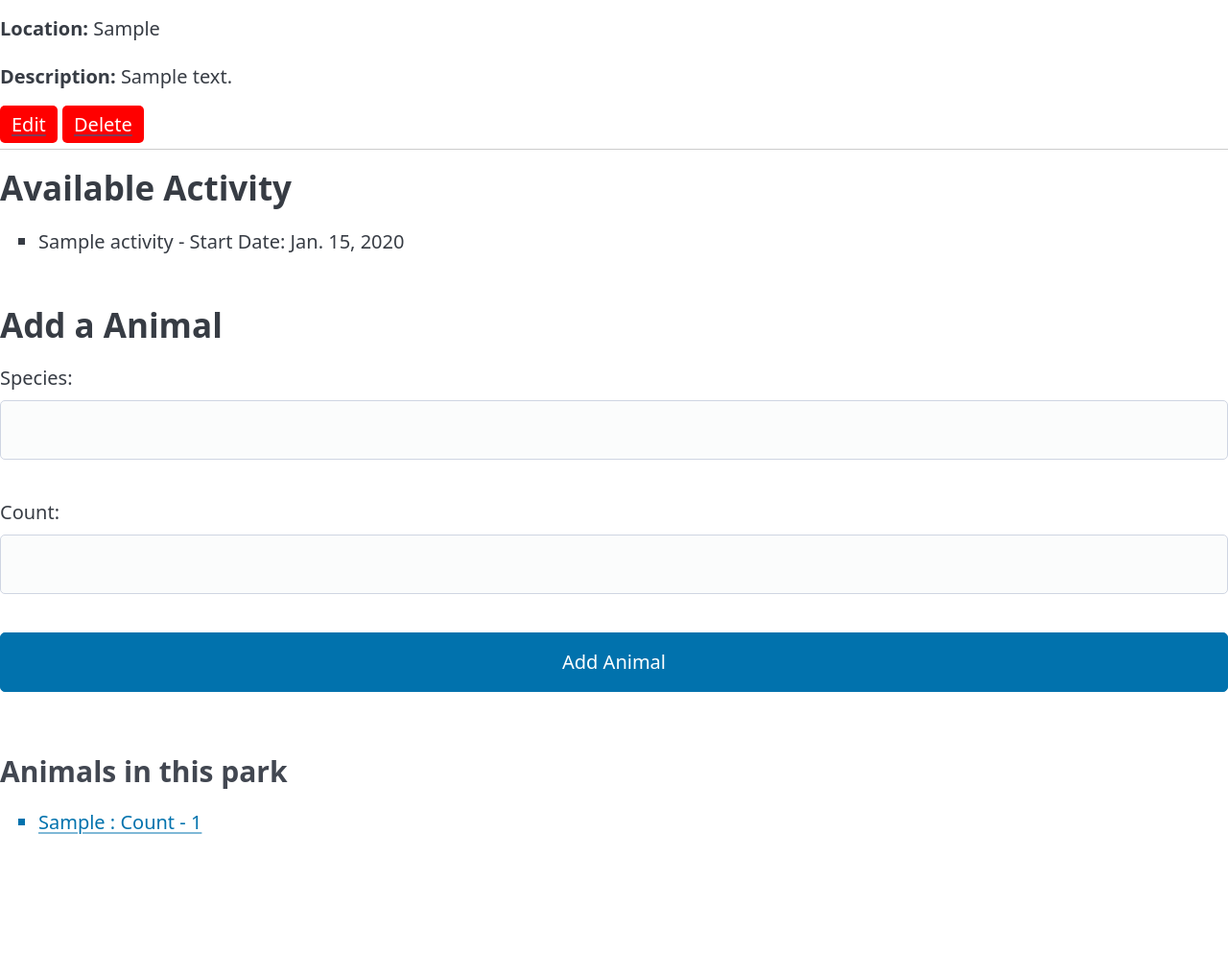
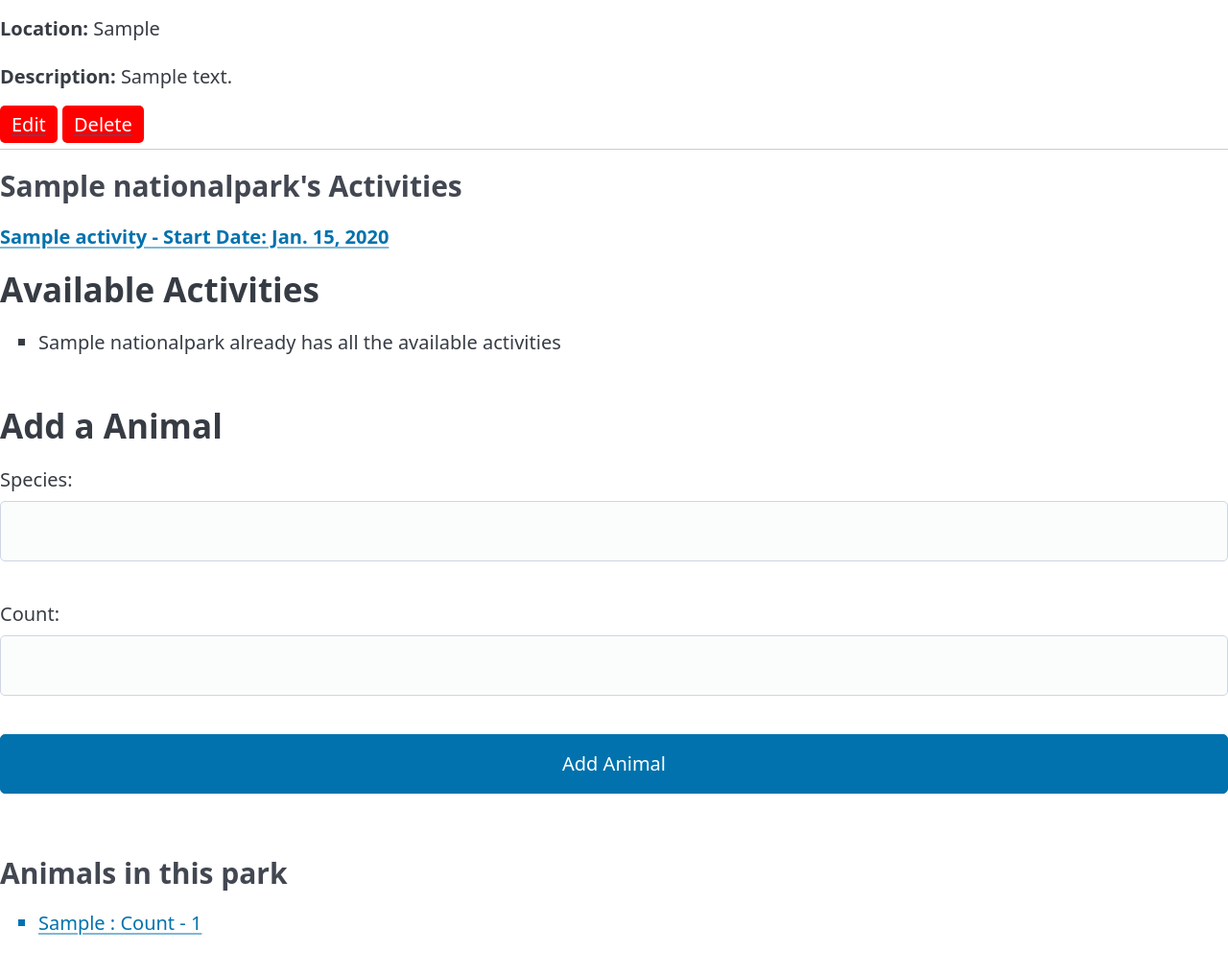
Before and after one commit to chacho8800/django-crud-app-lab, a Django app: page /parks/1/ in a window 1280 px wide. Shown: the part 222-1239 px from the top of the page at 96% size. Before the commit the page ends 1134 px from the top, so only its background shows below. Run offline with Django 5.2, Linux system fonts and the light colour scheme; the first user in the database is signed in; tables that the repository leaves empty hold one stand-in row (Sample ...); some libraries are stand-ins or nearby versions.

Commit message:
homework done

```diff
--- a/my_app/templates/parks/detail.html
+++ b/my_app/templates/parks/detail.html
@@ -15,16 +15,32 @@
         <a href="{% url 'park-delete' park.id %}" style="color: white; background: red; padding:6px 12px; border-radius:5px;">Delete</a>
     </div>
 
-    <h2>Available Activity</h2>
+
+    <h3>{{ park.name }}'s Activities </h3>
+    {% if park.activity.count %}
+        {% for activity in park.activity.all %}
+            <a href="{% url 'activity-detail' activity.id %}">
+                <p><strong>{{activity.name}} - Start Date: {{activity.date }}</strong></p>
+            </a>
+            {% endfor %}
+        {% else %}
+        <p>{{park.name}} doesn't have any activities </p>
+        {% endif %}
+
+
+    <h2>Available Activities</h2>
     <ul>
         {% for activity in activitys %}
-            <li>{{activity.name}} - Start Date: {{activity.date }}</li>
+            <li><strong>{{activity.name}} - Start Date: {{activity.date }}</strong></li>
+
+            <form action="{% url 'add-activity-to-park' park.id activity.id %}" method="post">
+                {% csrf_token %}
+                <button type="submit">Add activity to Park</button>
+            </form>
         {% empty %}
-            <li>No Activity</li>
+            <li>{{park.name}} already has all the available activities</li>
         {% endfor %}
     </ul>
-
-
 
     <h2>Add a Animal</h2>
     <form method='post' action="{% url 'add-animal' park.id %}">
--- a/my_app/urls.py
+++ b/my_app/urls.py
@@ -21,5 +21,7 @@ urlpatterns = [
     path('animal/<int:pk>/update', views.AnimalUpdate.as_view(), name='animal-update'),
     path('animals/', views.AnimalsList.as_view(), name='animals-index'),
 
-    path("accounts/signup/", views.signup, name="signup")
+    path("accounts/signup/", views.signup, name="signup"),
+    path("parks/<int:park_id>/associate-activity/<int:activity_id>", views.add_activity_to_park, name="add-activity-to-park")
+
 ]
--- a/my_app/views.py
+++ b/my_app/views.py
@@ -1,4 +1,4 @@
-from django.shortcuts import render, redirect
+from django.shortcuts import render, redirect, get_object_or_404
 from django.http import HttpResponse
 from .models import NationalParks, Animal, Activity
 from django.views.generic.edit import CreateView, UpdateView, DeleteView
@@ -42,7 +42,7 @@ def parks(request): # index
 @login_required
 def park_detail(request, park_id): # detail
     park = NationalParks.objects.get(id=park_id)
-    activitys = Activity.objects.all()
+    activitys = Activity.objects.exclude(id__in = park.activity.all().values_list('id'))
     animals = park.animals.all()
     animal_form = AnimalForm()
     return render(request, 'parks/detail.html', {
@@ -70,6 +70,15 @@ def animal_detail(request,animal_id):
     return render(request, 'animal/animal_detail.html', {
          'animal': animal_id
         })
+
+@login_required
+def add_activity_to_park(request, park_id, activity_id):
+    # NationalParks.objects.get(id=park_id).activity.add(id=activity_id)
+    park = get_object_or_404(NationalParks, id=park_id)
+    activity = get_object_or_404(Activity, id=activity_id)
+
+    park.activity.add(activity)
+    return redirect('park-detail', park_id=park_id)
 
 
 class AnimalsList(LoginRequiredMixin, ListView):
```
